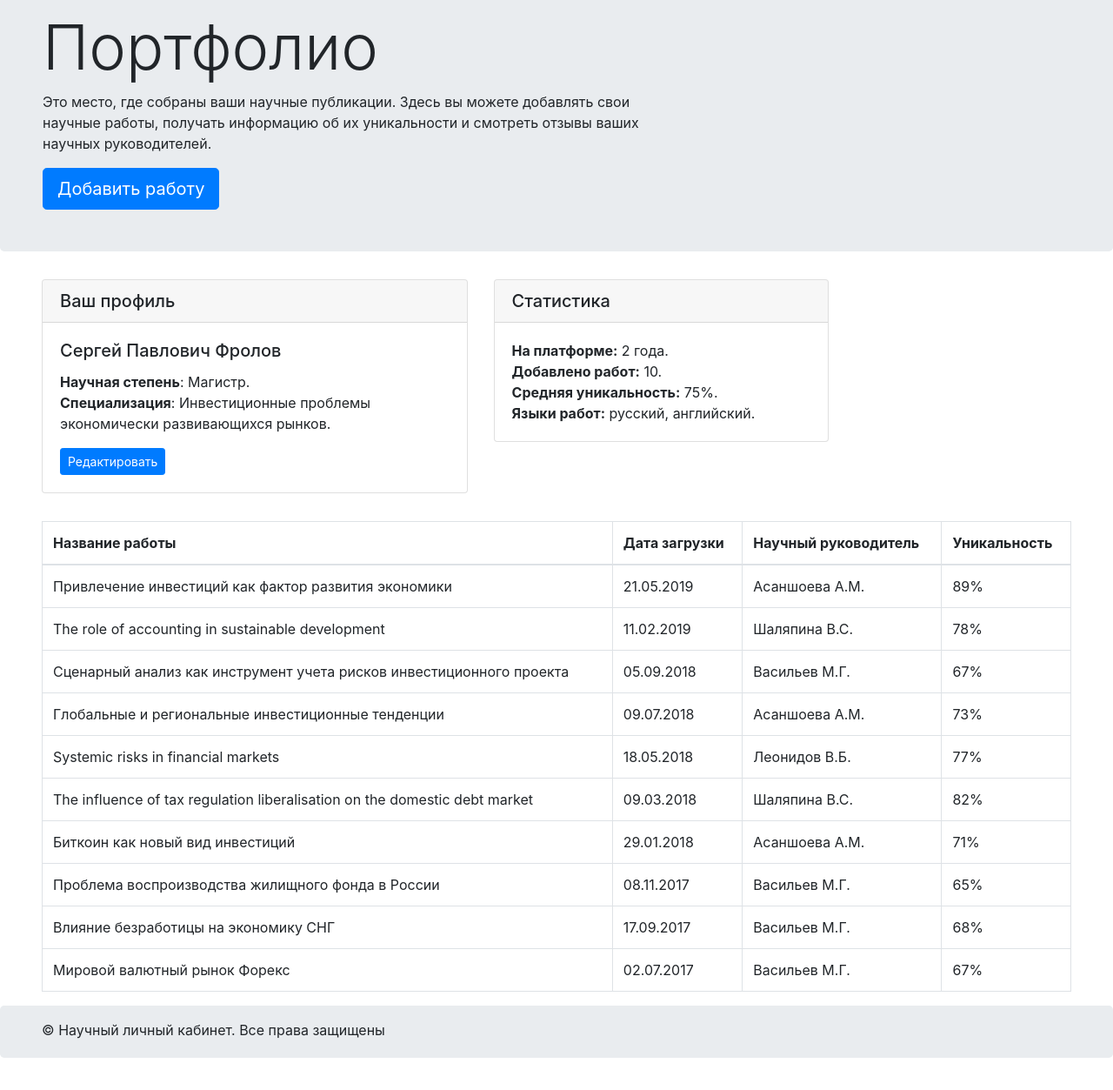
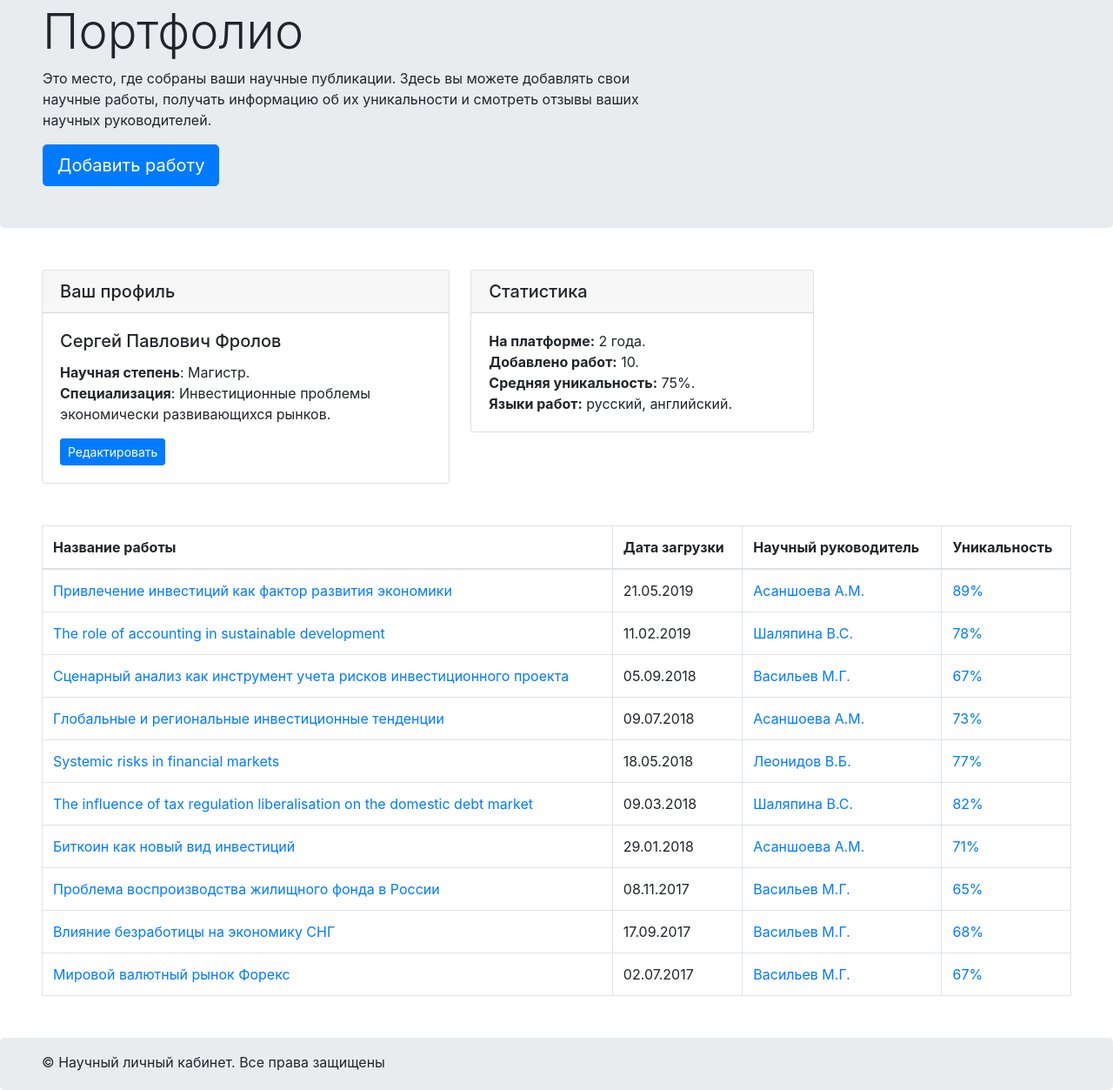
Before and after one commit to Floyd-88/Bootstrap-training-maquette, a plain HTML site: page index.html in a window 1280 px wide. Shown: the part 93-1346 px from the top of the page at 87% size. Before the commit the page ends 1309 px from the top, so only its background shows below. Drawn offline with Linux system fonts and the light colour scheme.

Commit message:
adaptive screen and fixed header

```diff
--- a/index.html
+++ b/index.html
@@ -12,7 +12,7 @@
 	<header>
 
 
-						<nav class="navbar navbar-expand-sm navbar-dark bg-dark">
+						<nav class="navbar navbar-expand-sm navbar-dark bg-dark fixed-top">
 							<a class="navbar-brand" href="#">НЛК</a>
 							<button class="navbar-toggler" type="button" data-toggle="collapse" data-target="#navbarNavAltMarkup" aria-controls="navbarNavAltMarkup" aria-expanded="false" aria-label="Toggle navigation">
 								<span class="navbar-toggler-icon"></span>
@@ -31,11 +31,11 @@
 
 	<main>
 		<section>
-			<div class="jumbotron p-0">
+			<div class="jumbotron p-0 mb-0 mt-5">
 				<div class="container-fluid pl-3 pb-5 pt-5">
-					<div class="row pl-5">
+					<div class="row pl-5 pr-5">
 						<div class="col-lg-7 col-md-11 col-xs-6 p-0">
-							<h1 class="display-3">Портфолио</h1>
+							<h1 class="display-4">Портфолио</h1>
 							<p>Это место, где собраны ваши научные публикации. Здесь вы можете добавлять свои научные работы, получать информацию об их уникальности и смотреть отзывы ваших научных руководителей.</p>
 							<button type="button" class="btn btn-primary btn-lg">Добавить работу</button>
 						</div>
@@ -46,10 +46,10 @@
 
 
 		<section>
-			<div class="container-fluid pl-5">
-				<div class="row">
-					<div class="col-lg-5 col-md-7 col-xs-6">
-						<div class="card">
+			<div class="container-fluid pl-2 pr-2 pl-md-5 pr-md-5">
+				<div class="row ml-0 mr-0">
+					<div class="col-lg-5 col-md-7 col-xs-6 pl-0 pr-0 pr-md-4">
+						<div class="card mt-5">
 							<h5 class="card-header">Ваш профиль</h5>
 							<div class="card-body">
 								<h5 class="card-title">Сергей Павлович Фролов </h5>
@@ -60,8 +60,8 @@
 							</div>
 						</div>
 
-						<div class="col-lg-4 col-md-5 col-xs-6">
-							<div class="card">
+						<div class="col-lg-4 col-md-5 col-xs-6 pl-0 pr-0">
+							<div class="card mt-5">
 
 								<h5 class="card-header">Статистика</h5>
 								<div class="card-body">
@@ -77,9 +77,9 @@
 				</section>
 
 				<section>
-					<div class="container-fluid container-fluid pl-5 pr-5 pt-4 mt-2">
+					<div class="container-fluid container-fluid pl-2 pr-2 pl-md-5 pr-md-5 mt-5">
 						<div class="col-lg-12 col-md-12 col-xs-6 p-0">
-							<table class="table table-bordered table-responsive-sm table-hover">
+							<table class="table table-bordered table-responsive-sm table-hover mb-5">
 								<thead>
 									<tr>
 										<th scope="col">Название работы</th>
@@ -90,65 +90,65 @@
 								</thead>
 								<tbody>
 									<tr>
-										<td scope="row">Привлечение инвестиций как фактор развития экономики</td>
+										<td scope="row"><a href="#">Привлечение инвестиций как фактор развития экономики</a></td>
 										<td>21.05.2019</td>
-										<td>Асаншоева А.М.</td>
-										<td>89%</td>
+										<td><a href="#">Асаншоева А.М.</a></td>
+										<td><a href="#">89%</a></td>
 									</tr>
 									<tr>
-										<td scope="row">The role of accounting in sustainable development</td>
+										<td scope="row"><a href="#">The role of accounting in sustainable development</a></td>
 										<td>11.02.2019</td>
-										<td>Шаляпина В.С.</td>
-										<td>78%</td>
+										<td><a href="#">Шаляпина В.С.</a></td>
+										<td><a href="#">78%</a></td>
 									</tr>
 									<tr>
-										<td scope="row">Сценарный анализ как инструмент учета рисков инвестиционного
-										проекта</td>
+										<td scope="row"><a href="#">Сценарный анализ как инструмент учета рисков инвестиционного
+																				проекта</a></td>
 										<td>05.09.2018</td>
-										<td>Васильев М.Г.</td>
-										<td>67%</td>
+										<td><a href="#">Васильев М.Г.</a></td>
+										<td><a href="#">67%</a></td>
 									</tr>
 									<tr>
-										<td scope="row">Глобальные и региональные инвестиционные тенденции</td>
+										<td scope="row"><a href="#">Глобальные и региональные инвестиционные тенденции</a></td>
 										<td>09.07.2018</td>
-										<td>Асаншоева А.М.</td>
-										<td>73%</td>
+										<td><a href="#">Асаншоева А.М.</a></td>
+										<td><a href="#">73%</a></td>
 									</tr>
 									<tr>
-										<td scope="row">Systemic risks in financial markets</td>
+										<td scope="row"><a href="#">Systemic risks in financial markets</a></td>
 										<td>18.05.2018</td>
-										<td>Леонидов В.Б.</td>
-										<td>77%</td>
+										<td><a href="#">Леонидов В.Б.</a></td>
+										<td><a href="#">77%</a></td>
 									</tr>
 									<tr>
-										<td scope="row">The influence of tax regulation liberalisation on the domestic debt market</td>
+										<td scope="row"><a href="#">The influence of tax regulation liberalisation on the domestic debt market</a></td>
 										<td>09.03.2018</td>
-										<td>Шаляпина В.С.</td>
-										<td>82%</td>
+										<td><a href="#">Шаляпина В.С.</a></td>
+										<td><a href="#">82%</a></td>
 									</tr>
 									<tr>
-										<td scope="row">Биткоин как новый вид инвестиций</td>
+										<td scope="row"><a href="#">Биткоин как новый вид инвестиций</a></td>
 										<td>29.01.2018</td>
-										<td>Асаншоева А.М.</td>
-										<td>71%</td>
+										<td><a href="#">Асаншоева А.М.</a></td>
+										<td><a href="#">71%</a></td>
 									</tr>
 									<tr>
-										<td scope="row">Проблема воспроизводства жилищного фонда в России</td>
+										<td scope="row"><a href="#">Проблема воспроизводства жилищного фонда в России</a></td>
 										<td>08.11.2017</td>
-										<td>Васильев М.Г.</td>
-										<td>65%</td>
+										<td><a href="#">Васильев М.Г.</a></td>
+										<td><a href="#">65%</a></td>
 									</tr>
 									<tr>
-										<td scope="row">Влияние безработицы на экономику СНГ</td>
+										<td scope="row"><a href="#">Влияние безработицы на экономику СНГ</a></td>
 										<td>17.09.2017</td>
-										<td>Васильев М.Г.</td>
-										<td>68%</td>
+										<td><a href="#">Васильев М.Г.</a></td>
+										<td><a href="#">68%</a></td>
 									</tr>
 									<tr>
-										<td scope="row">Мировой валютный рынок Форекс</td>
+										<td scope="row"><a href="#">Мировой валютный рынок Форекс</a></td>
 										<td>02.07.2017</td>
-										<td>Васильев М.Г.</td>
-										<td>67%</td>
+										<td><a href="#">Васильев М.Г.</a></td>
+										<td><a href="#">67%</a></td>
 									</tr>
 								</tbody>
 							</table>
@@ -165,7 +165,8 @@
 							</div>
 						</div>
 					</div>
-				</footer></main>
+				</footer>
+			</main>
 
 
 
```
